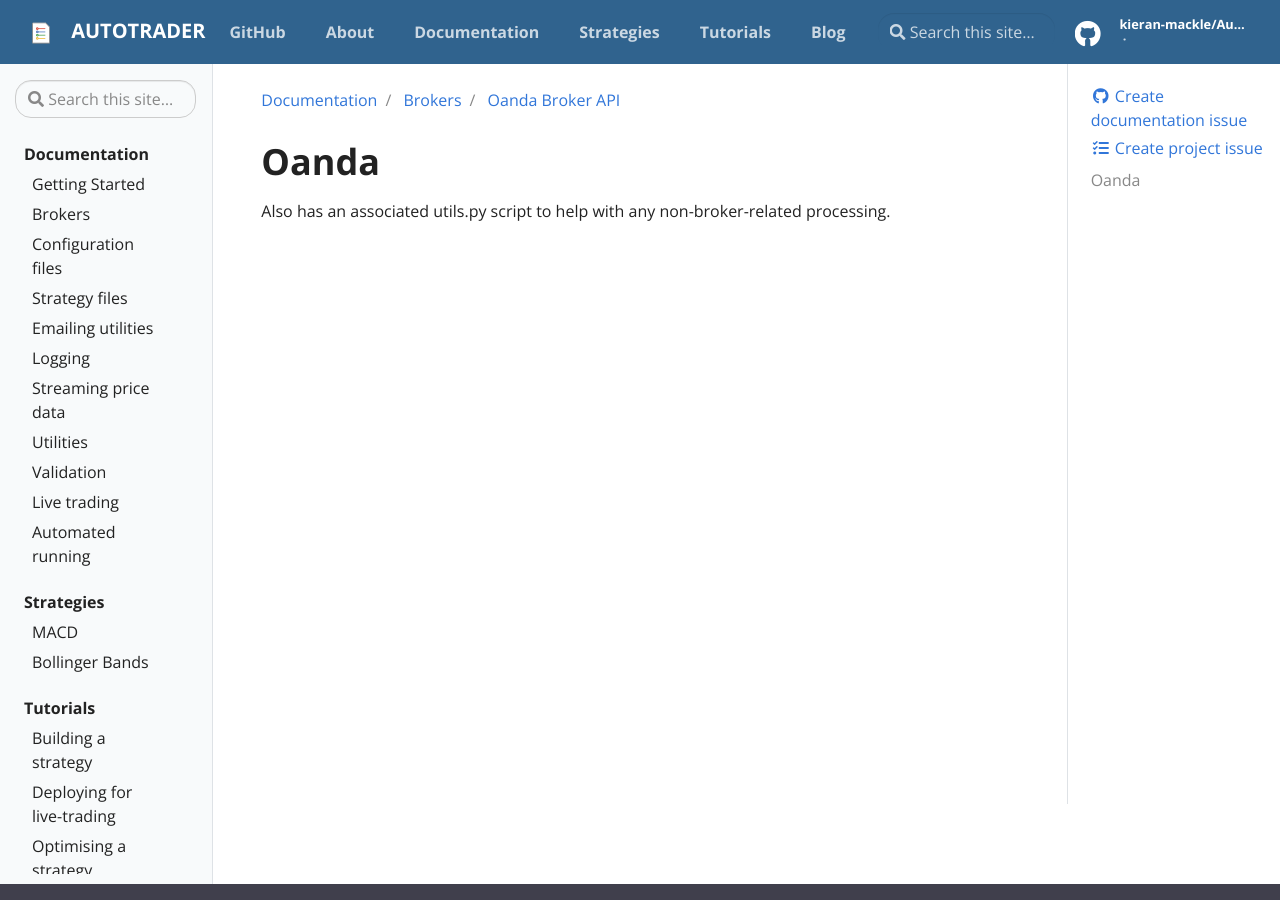
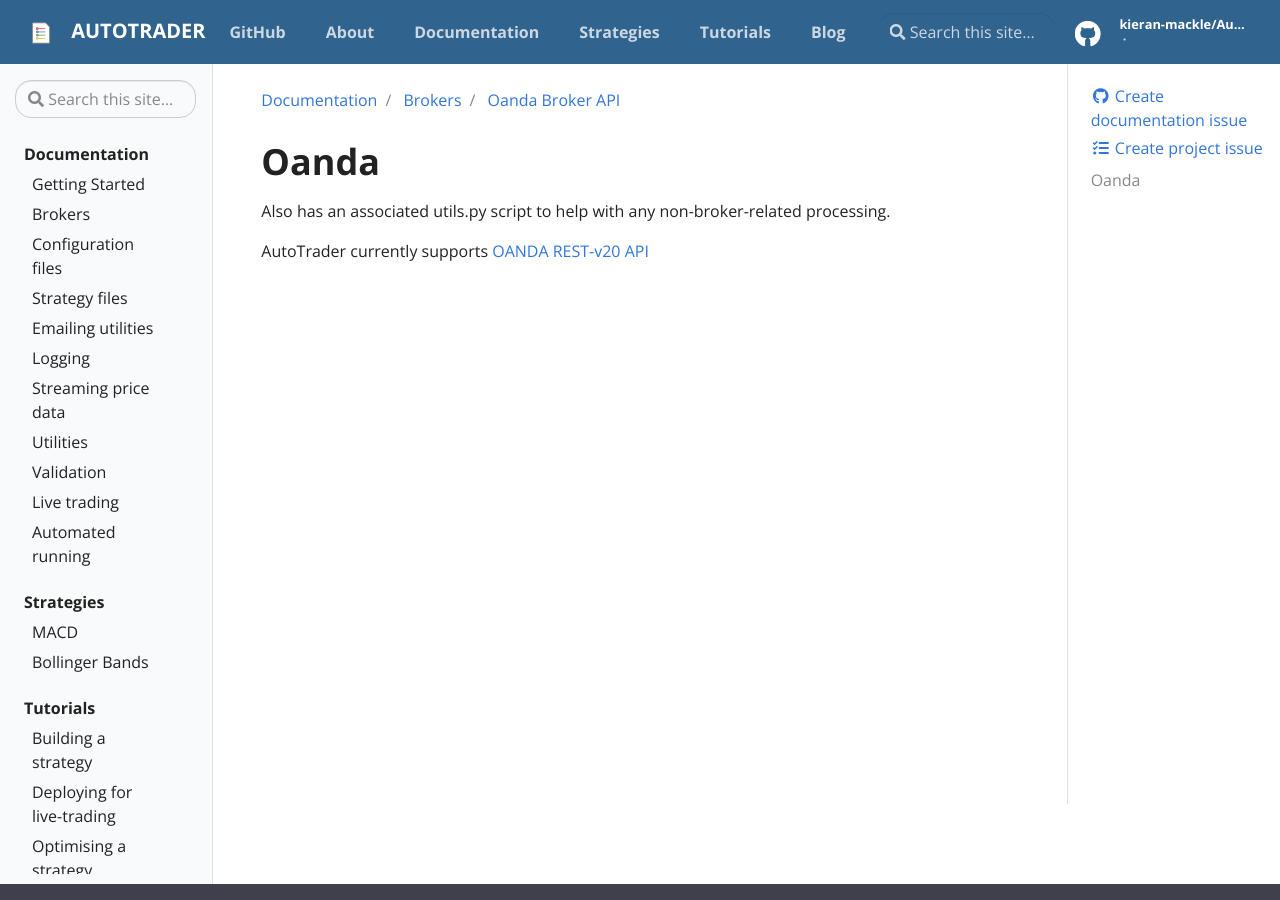
Before and after one commit to kieran-mackle/AutoTrader, a Jekyll site: the page built from docs/_docs/brokers/oanda.md, in a window 1280 px wide and 900 px high. Built offline with Jekyll 4.4.1, drawn with Linux system fonts in a browser that asks for light colours.

Commit message:
Update oanda.md

```diff
--- a/docs/_docs/brokers/oanda.md
+++ b/docs/_docs/brokers/oanda.md
@@ -7,3 +7,5 @@
 
 
 Also has an associated utils.py script to help with any non-broker-related processing.
+
+AutoTrader currently supports [OANDA REST-v20 API](https://developer.oanda.com/rest-live-v20/introduction/)
```
